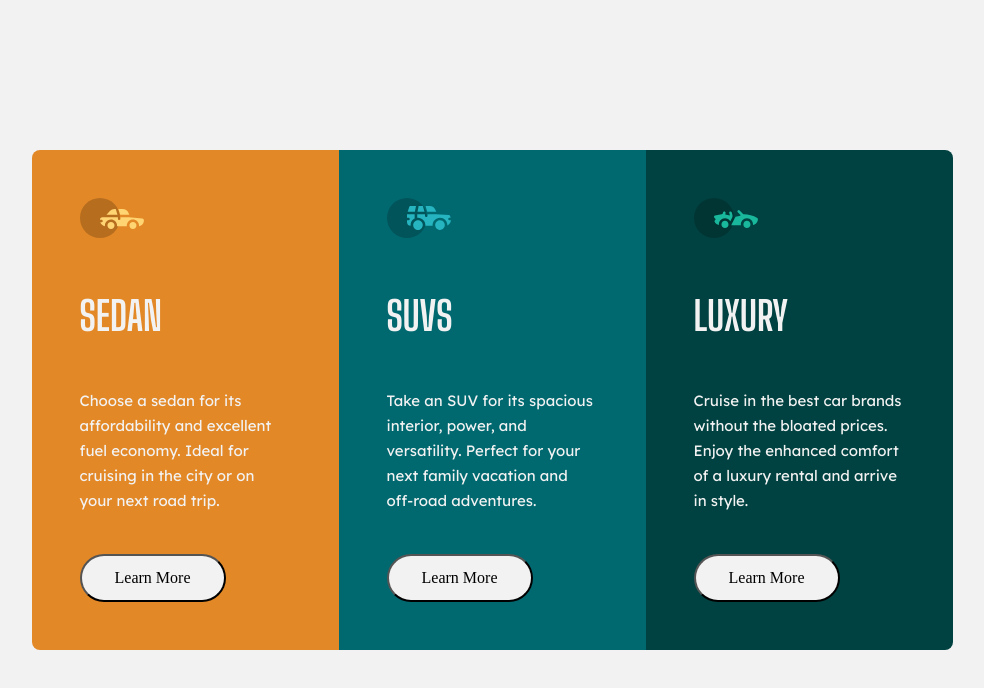
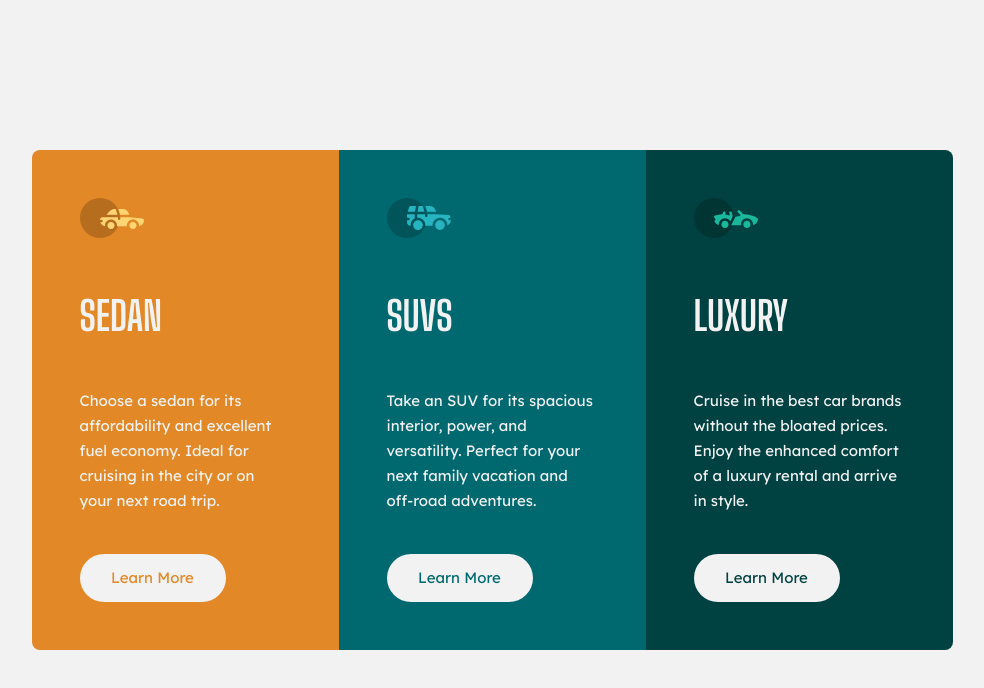
Before and after one commit to nicorithner/3-column-preview-card-component-FEM-solution, a React (Vite) app: page / in a window 1280 px wide. Shown: the top 688 px of the page, without its empty margins (148-1132 px from the left). Built offline with nearby package versions, Linux system fonts and the light colour scheme.

Commit message:
Add color button text based on props.color

```diff
--- a/src/components/column/Column.scss
+++ b/src/components/column/Column.scss
@@ -29,11 +29,7 @@
 }
 
 .description {
-  font-family: $lexend;
-  font-weight: 400;
-  font-size: toRem(15);
   color: $veryLightGray;
-  line-height: toRem(25);
 }
 
 .learn-more-btn {
@@ -41,8 +37,28 @@
   width: toRem(146);
   height: toRem(48);
   border-radius: toRem(25);
+  border: none;
 }
 
+.description,
+.learn-more-btn {
+  font-family: $lexend;
+  font-weight: 400;
+  font-size: toRem(15);
+  line-height: toRem(25);
+}
+
+.orange-btn {
+  color: $brightOrange;
+}
+
+.darkCyan-btn {
+  color: $darkCyan;
+}
+
+.veryDarkCyan-btn {
+  color: $veryDarkCyan;
+}
 .left-side-clmn {
   border-radius: toRem(8) 0 0 toRem(8);
 }
--- a/src/components/column/Column.tsx
+++ b/src/components/column/Column.tsx
@@ -16,7 +16,7 @@ export const Column = (props: Props) => {
         </div>
         <div className="title">{props.title}</div>
         <p className="description">{props.description} </p>
-        <button className="learn-more-btn">Learn More</button>
+        <button className={`learn-more-btn ${props.color}-btn`}>Learn More</button>
       </div>
     </>
   );
```
